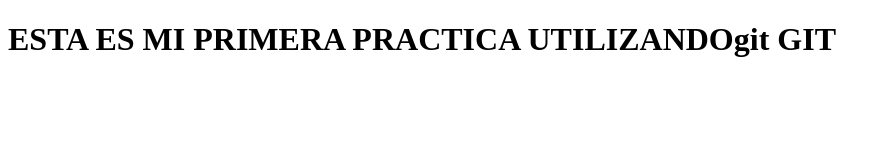
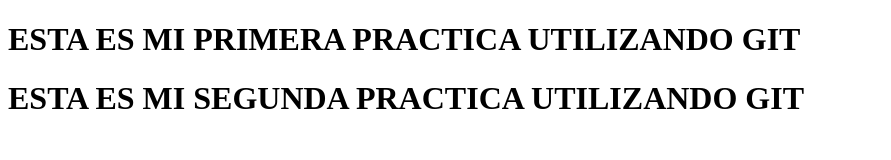
Before and after one commit to miguelcali/git-ensayo-proyecto1, a plain HTML site: page index.html in a window 1280 px wide. Shown: the whole page, without its empty margins (0-891 px from the left). Drawn offline with Linux system fonts and the light colour scheme.

Commit message:
commit n2 parrafo2

```diff
--- a/index.html
+++ b/index.html
@@ -7,7 +7,7 @@
     <title>Práctica Proyecto 1</title>
 </head>
 <body>
-    <h1>ESTA ES MI PRIMERA PRACTICA UTILIZANDOgit  GIT</h1>
-
+    <h1>ESTA ES MI PRIMERA PRACTICA UTILIZANDO GIT</h1>
+    <h1>ESTA ES MI SEGUNDA PRACTICA UTILIZANDO GIT</h1>
 </body>
 </html>
```
